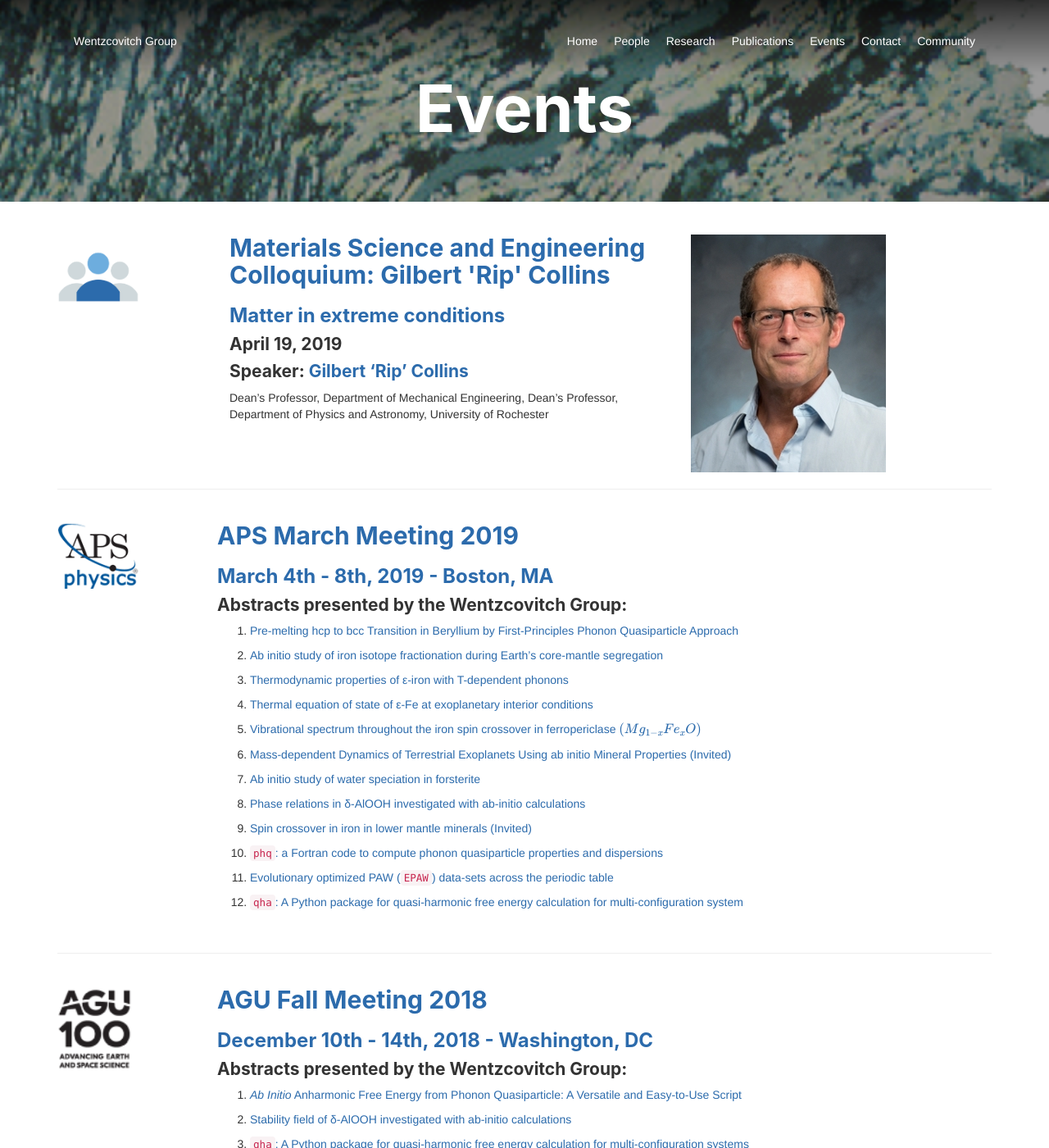
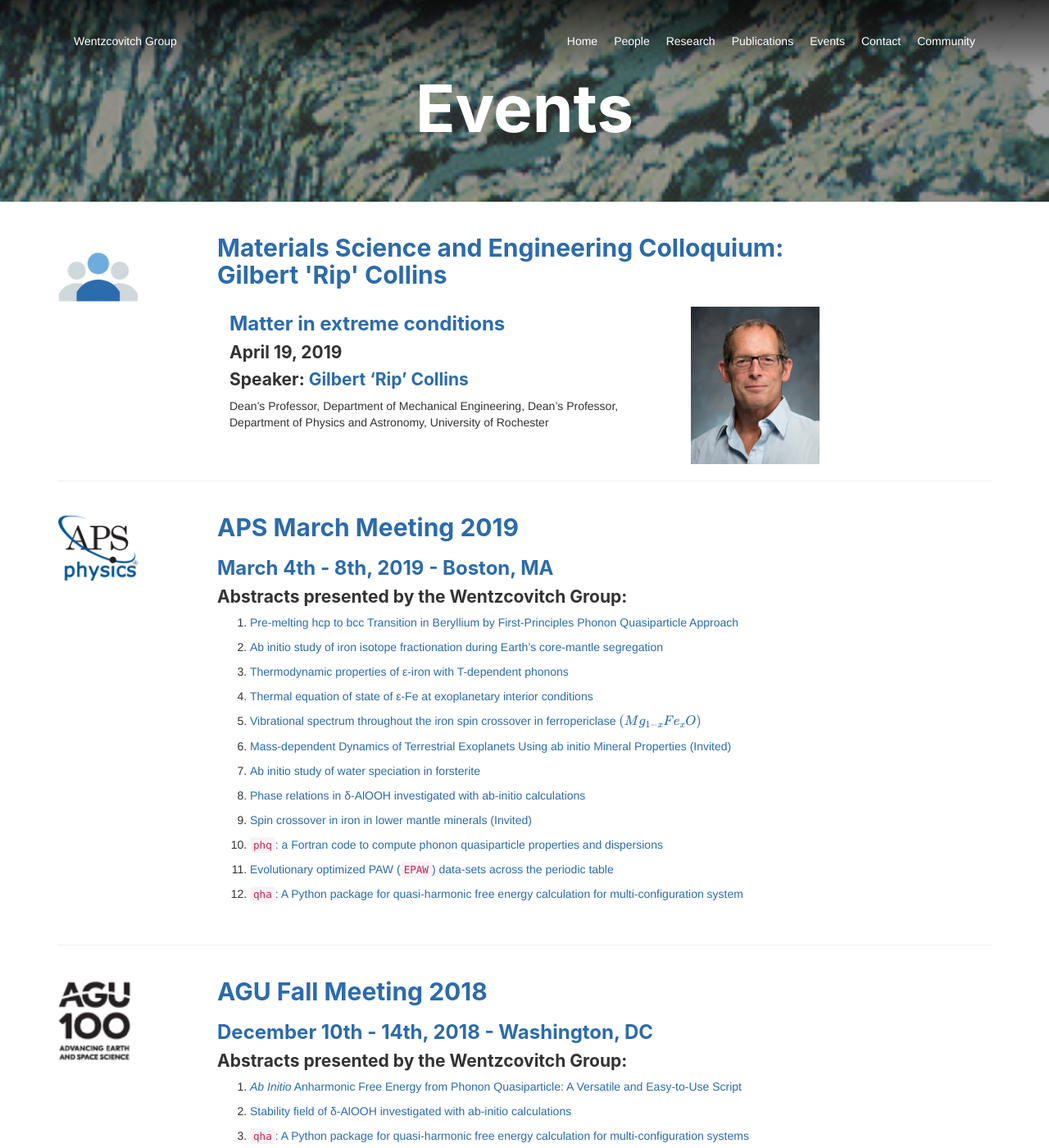
Before and after one commit to mineralcloud/mineralcloud.github.io, a Jekyll site: the page built from events/index.html, in a window 1280 px wide and 1400 px high. Shown: the whole window at 82% size. Built offline with Jekyll 4.4.1, drawn with Linux system fonts in a browser that asks for light colours; formulas are drawn with MathJax 3.

```diff
--- a/events/index.html
+++ b/events/index.html
@@ -18,12 +18,7 @@
         </div>
 
         <div class="col-lg-8  col-md-8 col-sm-12 col-xs-12 post-container">
-            {% if post.portrait %}
-            <div class="col-lg-9  col-md-9 col-sm-9 col-xs-9 post-container">
 
-            {% else %}
-            <div>
-            {% endif %}
             <div class="event-post">
                 <a href="{{ post.url  }}">
                     <h2 class="post-title">
@@ -35,17 +30,28 @@
                     </h3>
                     {% endif %}
                 </a>
+                {% if post.portrait %}
+                <div class="col-lg-9  col-md-9 col-sm-8 col-xs-8 post-container">
+                {% else %}
+                <div>
+                {% endif %}
+
                 <div class="post-container">
                     {{ post.content}}
                 </div>
 
             </div>
+            <!-- end of if portrait -->
 
             </div>
+            <!-- end of event-post -->
+
 
             {% if post.portrait %}
-            <div class="col-lg-3  col-md-3 col-sm-3 col-xs-3 post-container event-portrait">
-                <img src="{{ site.baseurl }}/{{ post.portrait}}">
+            <div class="col-lg-3  col-md-3 col-sm-4 col-xs-4 post-container">
+                <div class="event-portrait">
+                    <img src="{{ site.baseurl }}/{{ post.portrait}}">
+                </div>
             </div>
             {% endif %}
 
--- a/static/css/core.css
+++ b/static/css/core.css
@@ -762,7 +762,16 @@
   background-size: cover;
   -o-background-size: cover;
   margin-bottom: 0px;
-  /* 0 on mobile, modify by Hux */
+}
+@media(max-width: 992px){
+  .intro-header{
+    background-attachment:scroll;
+    -webkit-background-size: cover;
+    -moz-background-size: cover;
+    background-size: cover;
+    -o-background-size: cover;
+
+  }
 }
 
 .intro-header.style-text {
@@ -1268,8 +1277,10 @@
   padding-bottom: 0;
 }
 
-.event-portrait{
-  margin:20px 0 0 0;
+
+.event-portrait img{
+  width: 100%;
+  height: auto;
 }
 .center-in{
   display:flex;
@@ -1498,6 +1509,8 @@
   color: #111;
 }
 .card .content video{
+  transform: scale(0.33, 0.33);
+   transform: translate(-30px, -60px);
 }
 .card .content h1,
 .card .content h2,
```
Also changed, not shown: _posts/research/2019-07-02-MantleProperties.md (+1 -1 lines).
